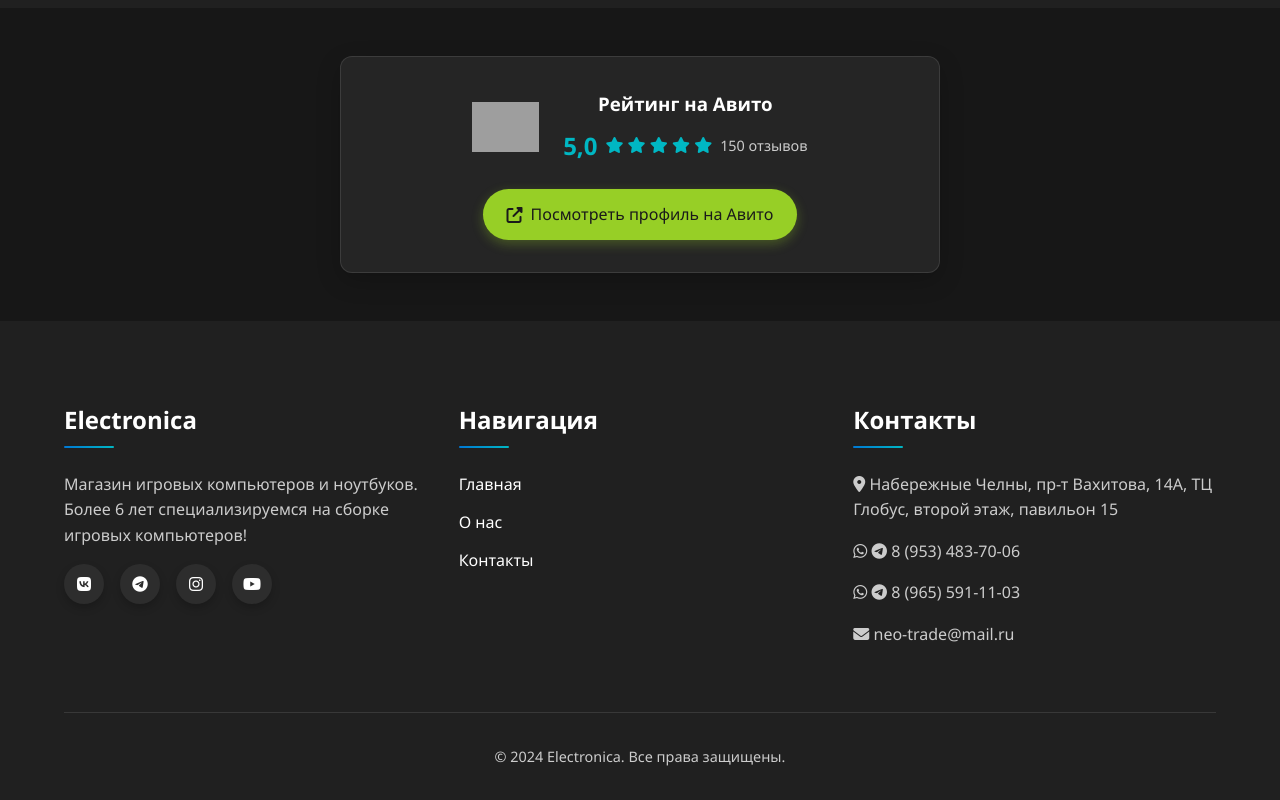
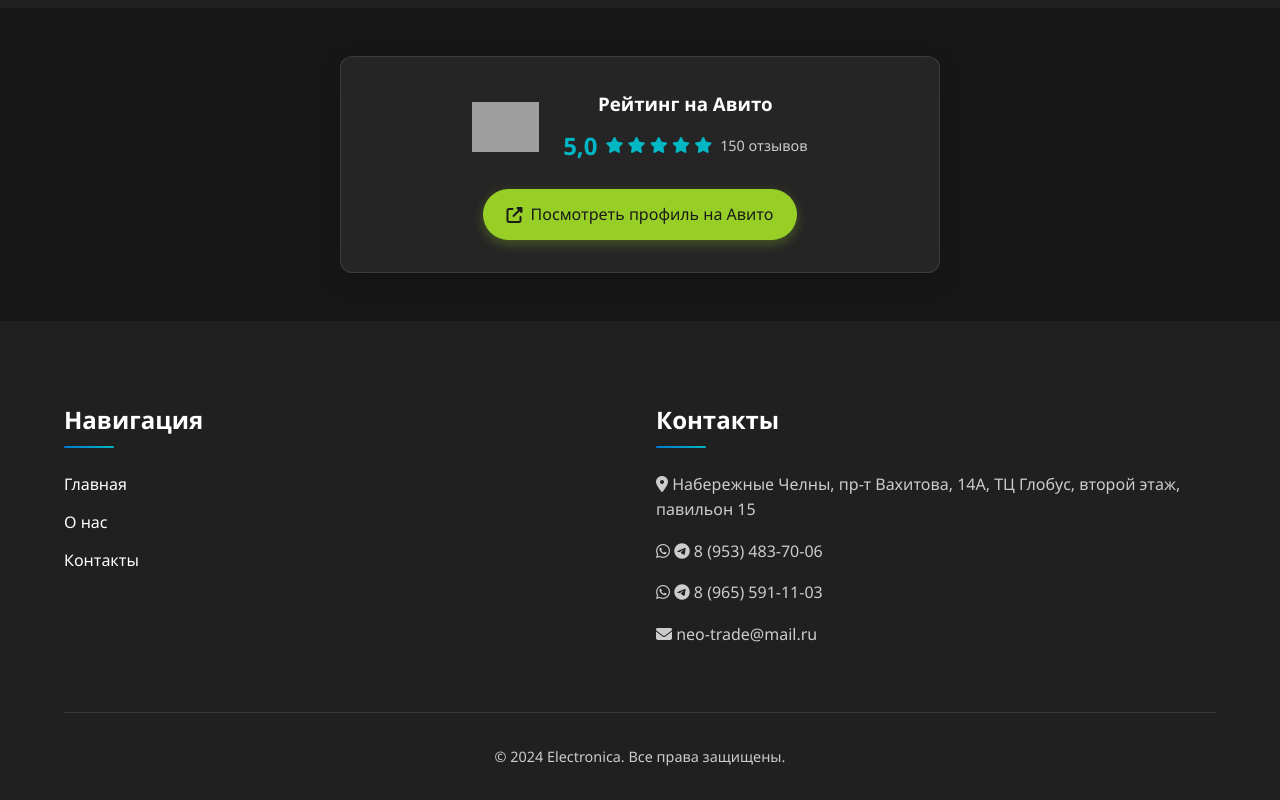
Before and after one commit to SamFox42/ELECTRONICA, a plain HTML site: page index.html in a window 1280 px wide. Shown: the part 4393-5193 px from the top of the page. Drawn offline with Linux system fonts and the light colour scheme; grey boxes are pictures that could not be loaded; a web font is replaced by a local one.

Commit message:
Update index.html

```diff
--- a/index.html
+++ b/index.html
@@ -11,7 +11,7 @@
     <div class="rgb-border-container">
         <header>
             <div class="logo">
-                <img src="/images/logo.png" alt="Electronica" width="250px">
+                <img src="./images/logo.png" alt="Electronica" width="250px">
             </div>
             <nav>
                 <input type="checkbox" id="menu-toggle">
@@ -285,16 +285,6 @@
         <footer>
             <div class="footer-content">
                 <div class="footer-section">
-                    <h3>Electronica</h3>
-                    <p>Магазин игровых компьютеров и ноутбуков. Более 6 лет специализируемся на сборке игровых компьютеров!</p>
-                    <div class="social-icons">
-                        <a href="#"><i class="fab fa-vk"></i></a>
-                        <a href="#"><i class="fab fa-telegram"></i></a>
-                        <a href="#"><i class="fab fa-instagram"></i></a>
-                        <a href="#"><i class="fab fa-youtube"></i></a>
-                    </div>
-                </div>
-                <div class="footer-section">
                     <h3>Навигация</h3>
                     <ul>
                         <li><a href="index.html">Главная</a></li>
```
